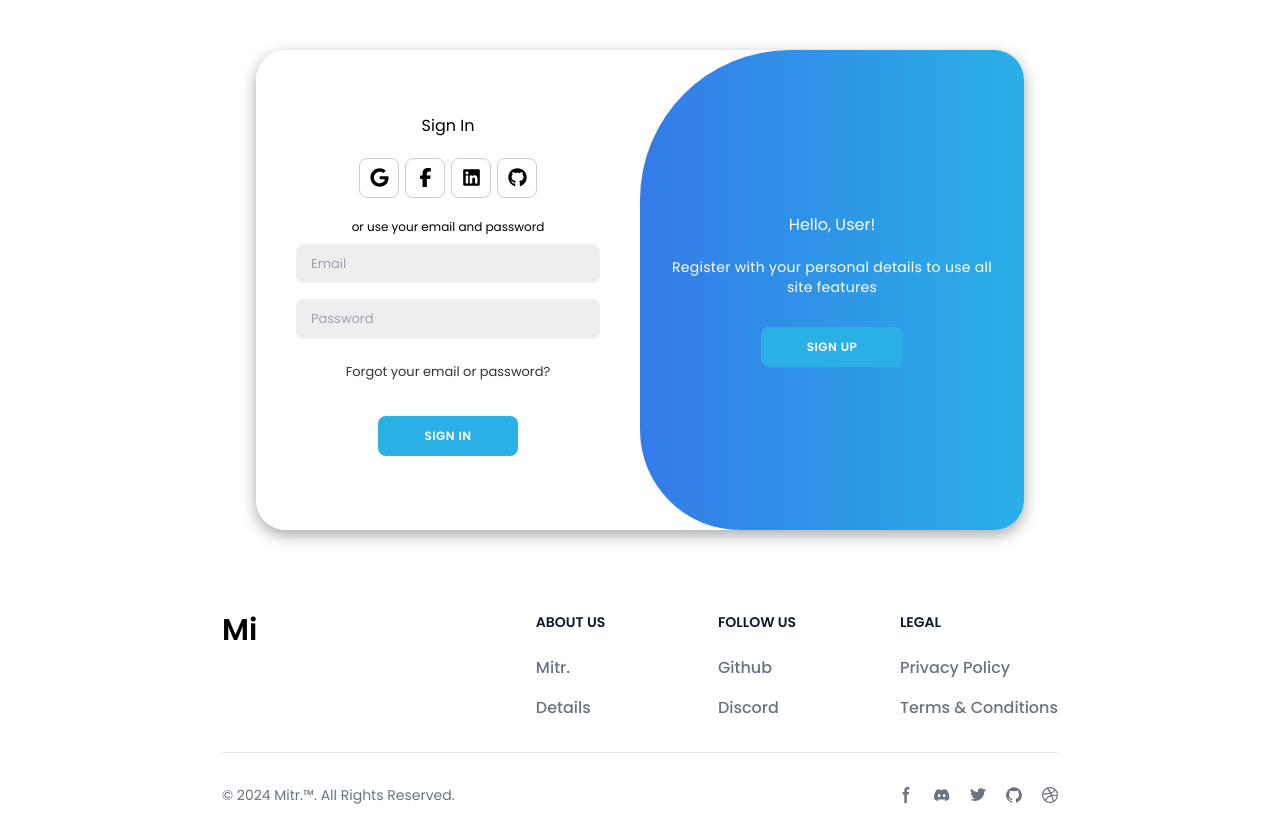
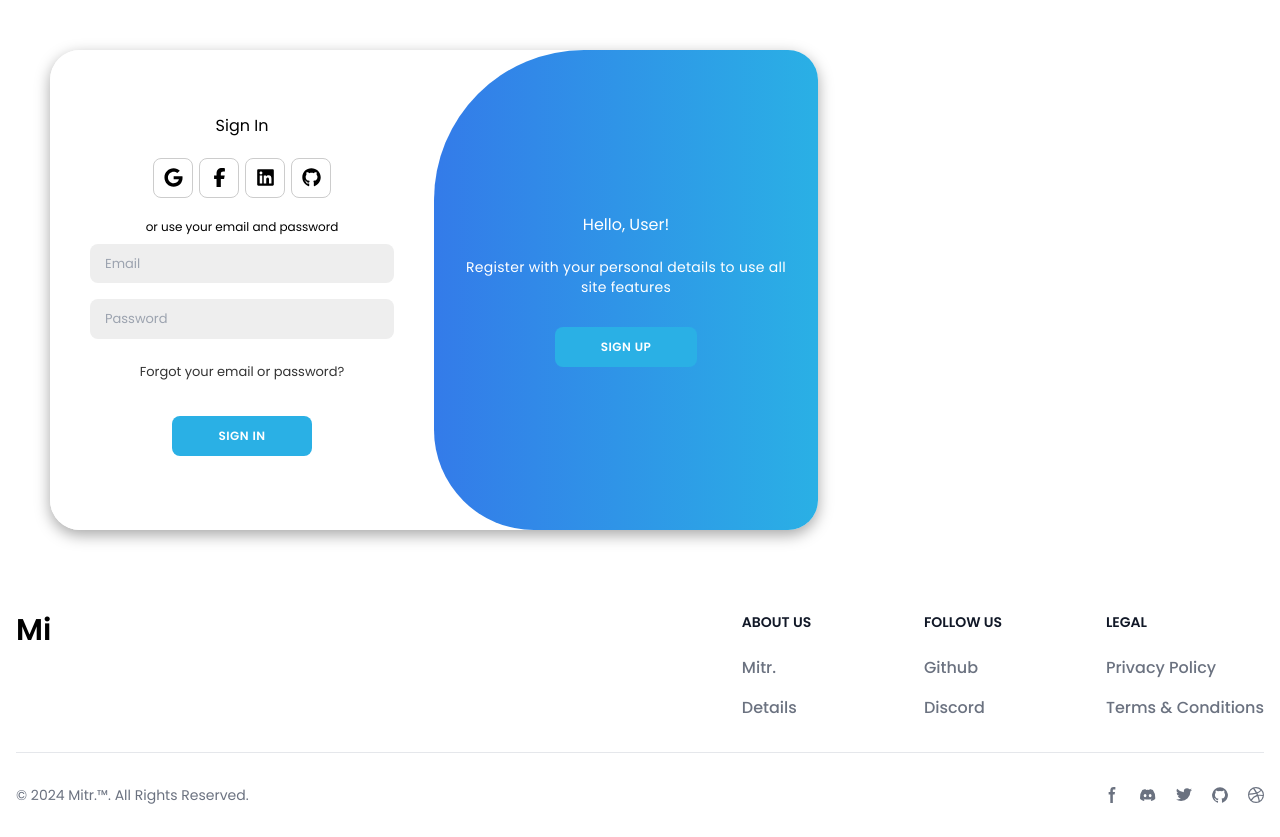
Before and after one commit to piyushbaibhav/Mitr, a React (Vite) app: page / in a window 1280 px wide. Built offline with nearby package versions, Linux system fonts and the light colour scheme.

Commit message:
Body Content Update

```diff
--- a/src/pages/Login.css
+++ b/src/pages/Login.css
@@ -5,13 +5,12 @@
     padding: 0;
     font-family: 'Poppins', sans-serif;
 }
+/*
+body{
 
-body {
-    margin: auto;
     display: flex;
     justify-content: center;
-    align-items: center;
-}
+} */
 
 .cont{
     margin: 50px;
```
